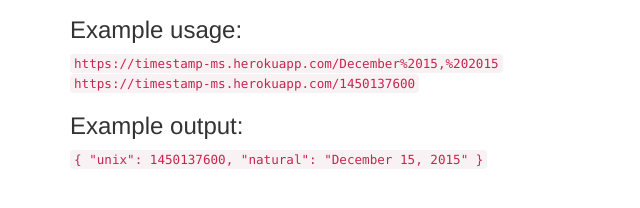
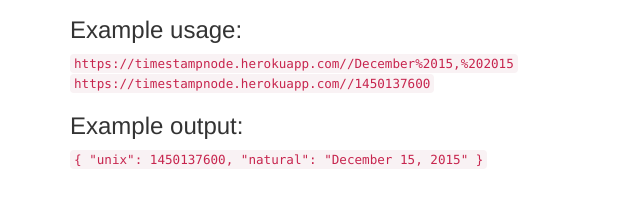
Before and after one commit to alodavi/timestamp_node, a website: page index.html in a window 1280 px wide. Shown: the part 238-446 px from the top of the page, 0-640 px from the left. Drawn offline with nearby package versions, Linux system fonts and the light colour scheme.

Commit message:
html modified

```diff
--- a/index.html
+++ b/index.html
@@ -16,8 +16,8 @@
                 <ul>3) If it does not contain a date or Unix timestamp, it returns null for those properties.</ul>
             </blockquote>
             <h3>Example usage:</h3>
-            <code>https://timestamp-ms.herokuapp.com/December%2015,%202015</code><br>
-            <code>https://timestamp-ms.herokuapp.com/1450137600</code>
+            <code>https://timestampnode.herokuapp.com//December%2015,%202015</code><br>
+            <code>https://timestampnode.herokuapp.com//1450137600</code>
             <h3>Example output:</h3>
             <code>
                 {
```
